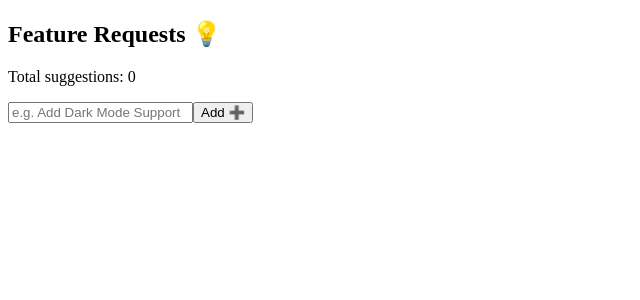
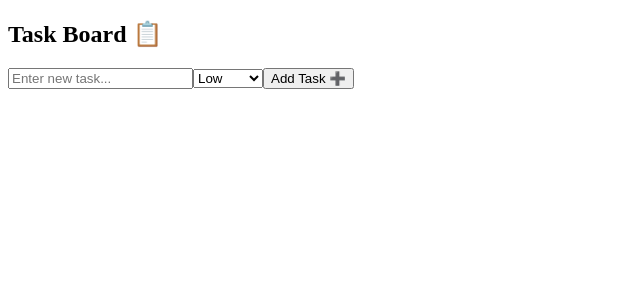
Before and after one commit to iveryasov/react-learning, a React (Vite) app: page / in a window 1280 px wide. Shown: the top 300 px of the page, without its empty margins (0-640 px from the left). Built offline with nearby package versions, Linux system fonts and the light colour scheme.

Commit message:
Day 120: Component decomposition and TypeScript props with callback functions

```diff
--- a/src/App.tsx
+++ b/src/App.tsx
@@ -1,9 +1,9 @@
-import Day119 from './components/Day119';
+import Day120 from './components/Day120';
 
 function App() {
   return (
     <div>
-      <Day119 />
+      <Day120 />
     </div>
   );
 }
--- /dev/null
+++ b/src/components/Day120.tsx
@@ -0,0 +1,90 @@
+import { useState } from 'react';
+
+// Day 120
+// Components and Props in TypeScript
+// Team Task Board
+
+interface Task {
+    id: number;
+    title: string;
+    isCompleted: boolean;
+    priority: 'Low' | 'Medium' | 'High';
+}
+
+interface TaskItemProps {
+    task: Task;
+    onToggle: (id: number) => void;
+    onDelete: (id: number) => void;
+}
+
+function Day120() {
+    const [inputText, setInputText] = useState<string>('');
+    const [selectedPriority, setSelectedPriority] = useState<Task['priority']>('Low');
+    const [tasks, setTasks] = useState<Task[]>([]);
+
+    const createTask = () => {
+        const newTask: Task = {
+            id: Date.now(),
+            title: inputText,
+            isCompleted: false,
+            priority: selectedPriority
+        };
+        setTasks([...tasks, newTask]);
+        setInputText('');
+        setSelectedPriority('Low')
+    }
+
+    const handleToggle = (id: number) => {
+        setTasks(
+            tasks.map((task) =>
+                task.id === id ? {...task, isCompleted: !task.isCompleted} :
+                task
+            )
+        );
+    }
+
+    const handleDelete = (id: number) => {
+        setTasks(tasks.filter((task) => task.id !== id));
+    }
+
+  return (
+    <div>
+        <h2>Task Board 📋</h2>
+        <input
+            value={inputText}
+            onChange={(e) => setInputText(e.target.value)}
+            placeholder='Enter new task...'
+            maxLength={50}
+        />
+        <select value={selectedPriority} onChange={(e) => setSelectedPriority(e.target.value as Task['priority'])}>
+            <option value="Low">Low</option>
+            <option value="Medium">Medium</option>
+            <option value="High">High</option>
+        </select>
+        <button onClick={() => createTask()}>Add Task ➕</button>
+
+        {tasks.map(task => (
+            <TaskItem
+                key={task.id}
+                task={task}
+                onToggle={handleToggle}
+                onDelete={handleDelete}
+            />
+        ))}
+    </div>
+  );
+}
+
+function TaskItem({ task, onToggle, onDelete }: TaskItemProps) {
+    return (
+        <div>
+            <h2>{task.title}</h2>
+            <p>{task.priority}</p>
+            <p>{task.isCompleted === true ? 'Completed' : 'In progress'}</p>
+            <button onClick={() => onToggle(task.id)}>Change status</button>
+            <button onClick={() => onDelete(task.id)}>Delete task</button>
+        </div>
+    );
+}
+
+export default Day120;
```
